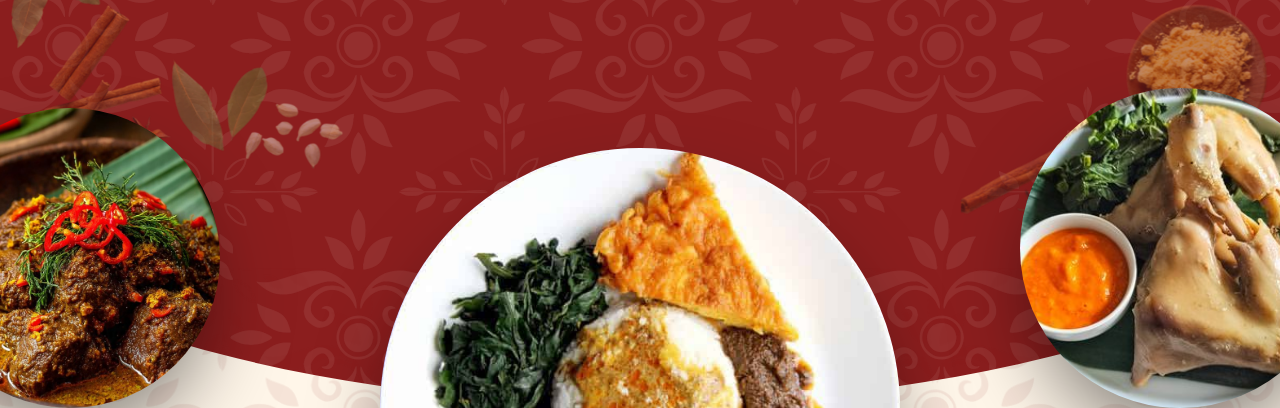
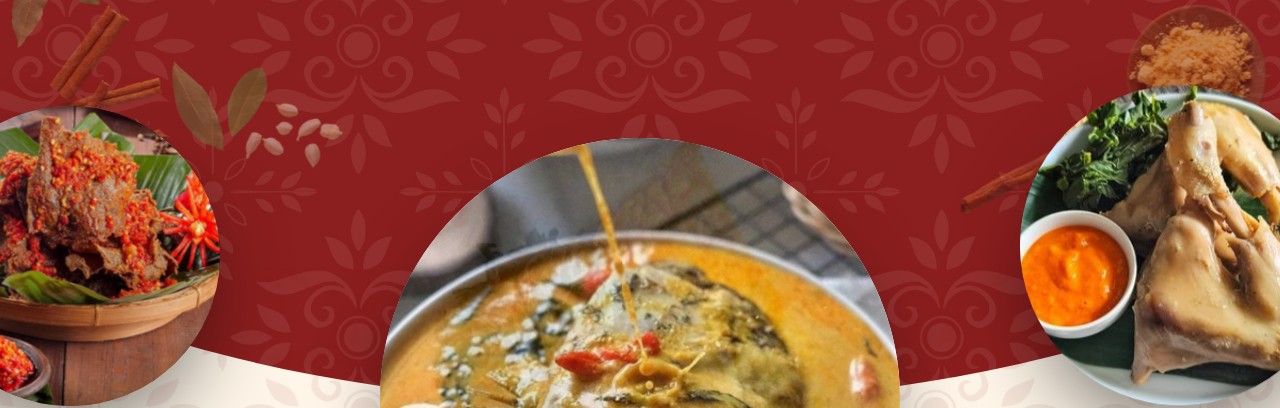
Before and after one commit to KenzieAgustin/Project-UTS-FrontEnd, a plain HTML site: page landing-page/index.html in a window 1280 px wide. Shown: the part 392-800 px from the top of the page. Drawn offline with Linux system fonts and the light colour scheme.

Commit message:
feat(hero): tambah rotasi foto otomatis dan efek melayang pada lingkaran hero

```diff
--- a/landing-page/script.js
+++ b/landing-page/script.js
@@ -896,3 +896,80 @@ revealEls.forEach((el) => revealObserver.observe(el));
     });
 
 })();
+
+// ==========================================
+// HERO: foto di lingkaran berganti otomatis
+// ==========================================
+(function heroPhotoRotator() {
+
+    const INTERVAL = 5000;  // ganti foto tiap 5 detik
+    const STAGGER  = 1500;  // jeda antar lingkaran (kiri → tengah → kanan)
+    const FADE     = 900;   // lama transisi pudar (samakan dengan CSS)
+
+    // slide pertama = foto asli di CSS; sisanya foto cadangan
+    const CONFIG = [
+        { sel: '.circle-left', slides: [
+            { src: 'images/hero/rendang.jpg',      size: 'cover', pos: 'center',  label: 'Rendang daging sapi dalam mangkuk kayu, ditaburi irisan cabai merah' },
+            { src: 'images/menu/dendengbalado.jpg', size: 'cover', pos: 'center',  label: 'Dendeng balado' },
+            { src: 'images/menu/gulaitunjang.jpg',  size: 'cover', pos: 'center',  label: 'Gulai tunjang' }
+        ]},
+        { sel: '.circle-center', slides: [
+            { src: 'images/hero/nasipadang.jpg',    size: '110%',  pos: 'center',  label: 'Sepiring nasi Padang dengan rendang, daun singkong, dan sambal' },
+            { src: 'images/menu/gulaiikan.jpg',     size: 'cover', pos: 'center',  label: 'Gulai ikan' },
+            { src: 'images/menu/telurbalado.jpg',   size: 'cover', pos: 'center',  label: 'Telur balado' }
+        ]},
+        { sel: '.circle-right', slides: [
+            { src: 'images/hero/ayampop.jpg',       size: 'cover', pos: '30% center', label: 'Ayam pop dengan sambal oranye di atas daun pisang' },
+            { src: 'images/menu/ayambakar.jpg',     size: 'cover', pos: 'center',  label: 'Ayam bakar' },
+            { src: 'images/menu/perkedel.jpg',      size: 'cover', pos: 'center',  label: 'Perkedel' }
+        ]}
+    ];
+
+    // pengguna yang mematikan animasi: biarkan foto diam
+    if (window.matchMedia('(prefers-reduced-motion: reduce)').matches) return;
+
+    function makeLayer(slide) {
+        const layer = document.createElement('div');
+        layer.className = 'hero-layer';
+        layer.style.backgroundImage = "url('" + slide.src + "')";
+        layer.style.backgroundSize = slide.size;
+        layer.style.backgroundPosition = slide.pos;
+        return layer;
+    }
+
+    CONFIG.forEach(function (cfg, index) {
+        const circle = document.querySelector(cfg.sel);
+        if (!circle) return;
+
+        // muat semua foto di awal supaya tidak berkedip saat ganti
+        cfg.slides.forEach(function (s) { const img = new Image(); img.src = s.src; });
+
+        let current = 0;
+        let activeLayer = makeLayer(cfg.slides[0]);
+        activeLayer.classList.add('is-active');
+        circle.appendChild(activeLayer);
+
+        function showNext() {
+            if (document.hidden) return; // tab tidak terlihat, jangan ganti
+
+            current = (current + 1) % cfg.slides.length;
+            const slide = cfg.slides[current];
+
+            const incoming = makeLayer(slide);
+            circle.appendChild(incoming);
+            void incoming.offsetWidth;            // paksa reflow supaya transisi jalan
+            incoming.classList.add('is-active');
+            circle.setAttribute('aria-label', slide.label);
+
+            const outgoing = activeLayer;
+            activeLayer = incoming;
+            setTimeout(function () { outgoing.remove(); }, FADE + 100);
+        }
+
+        // mulai dengan jeda berbeda tiap lingkaran
+        setTimeout(function () {
+            setInterval(showNext, INTERVAL);
+        }, index * STAGGER);
+    });
+
+})();
--- a/landing-page/style.css
+++ b/landing-page/style.css
@@ -1728,3 +1728,32 @@ button.btn-cream {
     position: relative;
     z-index: 7;
 }
+
+/* HERO: foto lingkaran berganti dengan pudar halus */
+.food-circle { overflow: hidden; }
+
+.hero-layer {
+    position: absolute;
+    inset: 0;
+    border-radius: 50%;
+    background-repeat: no-repeat;
+    opacity: 0;
+    transform: scale(1.06);
+    transition: opacity 0.9s ease, transform 6s ease-out;
+}
+
+.hero-layer.is-active {
+    opacity: 1;
+    transform: scale(1);
+}
+
+@media (prefers-reduced-motion: no-preference) {
+    .food-circle { animation: heroFloat 6s ease-in-out infinite; }
+    .circle-center { animation-delay: -2s; }
+    .circle-right  { animation-delay: -4s; }
+}
+
+@keyframes heroFloat {
+    0%, 100% { translate: 0 0; }
+    50%      { translate: 0 -10px; }
+}
```
